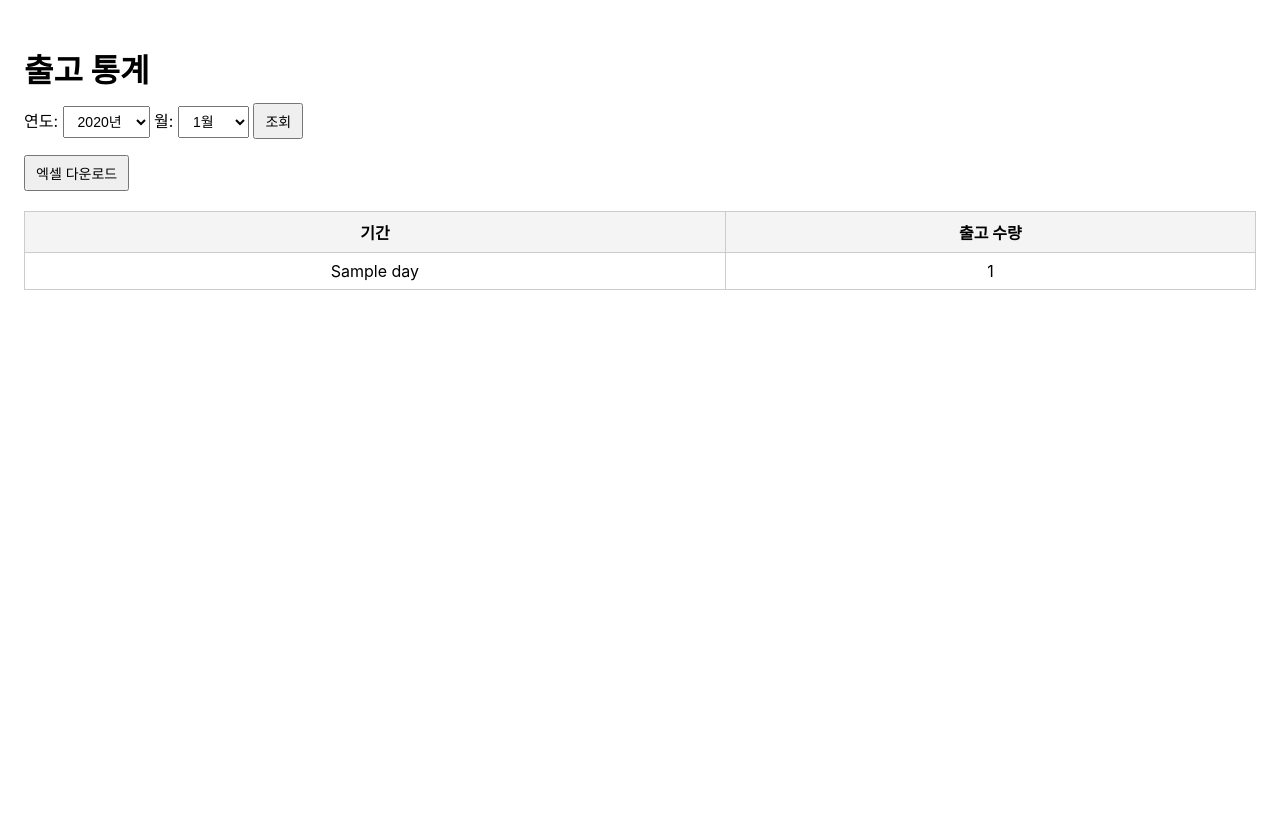
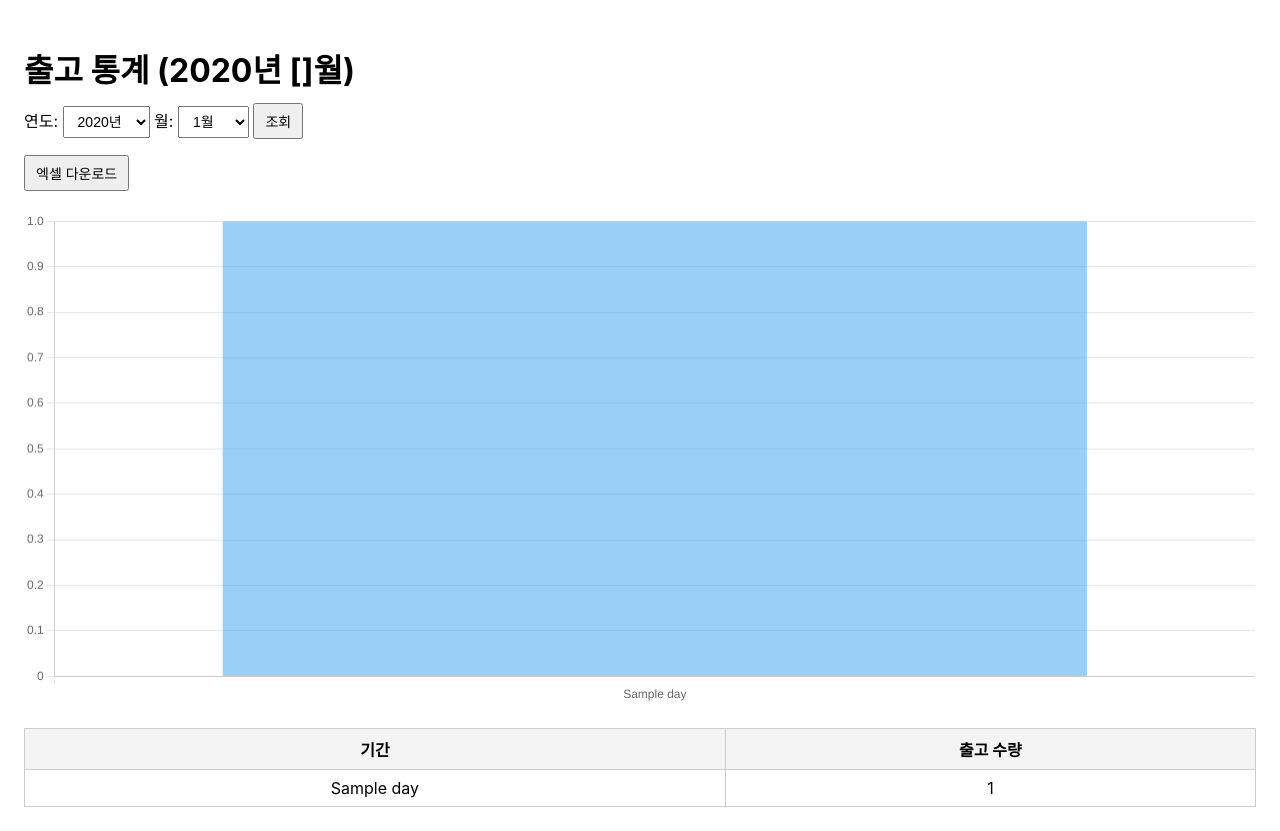
Before and after one commit to dlahtp44-prog/pars-001, a FastAPI app: template app/templates/outbound_summary.html in a window 1280 px wide. Before the commit the page ends 290 px from the top, so only its background shows below. Run offline with FastAPI, Linux system fonts and the light colour scheme; the template is opened without the code that fills it: most values are stand-ins (such as "Sample title", 1, 10 or a date in 2020); parts of the project's set-up code (start-up, migrations or seed data) failed here and were passed over.

Commit message:
Update outbound_summary.html

```diff
--- a/app/templates/outbound_summary.html
+++ b/app/templates/outbound_summary.html
@@ -4,6 +4,9 @@
     <meta charset="UTF-8">
     <title>출고 통계</title>
     <meta name="viewport" content="width=device-width, initial-scale=1.0">
+
+    <!-- Chart.js -->
+    <script src="https://cdn.jsdelivr.net/npm/chart.js"></script>
 
     <style>
         body {
@@ -23,6 +26,9 @@
         .actions {
             margin-bottom: 20px;
         }
+        .chart-box {
+            margin-bottom: 24px;
+        }
         table {
             border-collapse: collapse;
             width: 100%;
@@ -39,7 +45,7 @@
 </head>
 <body>
 
-<h1>출고 통계</h1>
+<h1>출고 통계 ({{ year }}년 {{ month }}월)</h1>
 
 <!-- 조회 필터 -->
 <form class="filter" method="get">
@@ -78,6 +84,12 @@
     </a>
 </div>
 
+<!-- 차트 -->
+<div class="chart-box">
+    <canvas id="outboundChart" height="120"></canvas>
+</div>
+
+<!-- 테이블 -->
 <table>
     <thead>
         <tr>
@@ -101,5 +113,45 @@
     </tbody>
 </table>
 
+<script>
+    const labels = [
+        {% for row in rows %}
+            "{{ row.day }}",
+        {% endfor %}
+    ];
+
+    const values = [
+        {% for row in rows %}
+            {{ row.total_qty }},
+        {% endfor %}
+    ];
+
+    const ctx = document.getElementById("outboundChart").getContext("2d");
+
+    new Chart(ctx, {
+        type: "bar",
+        data: {
+            labels: labels,
+            datasets: [{
+                label: "출고 수량",
+                data: values,
+            }]
+        },
+        options: {
+            responsive: true,
+            plugins: {
+                legend: {
+                    display: false
+                }
+            },
+            scales: {
+                y: {
+                    beginAtZero: true
+                }
+            }
+        }
+    });
+</script>
+
 </body>
 </html>
```
